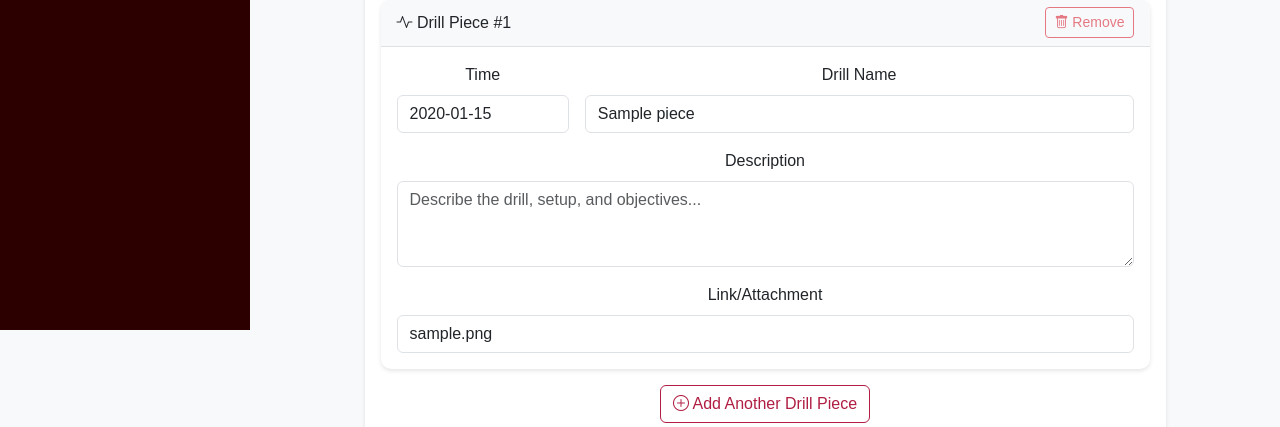
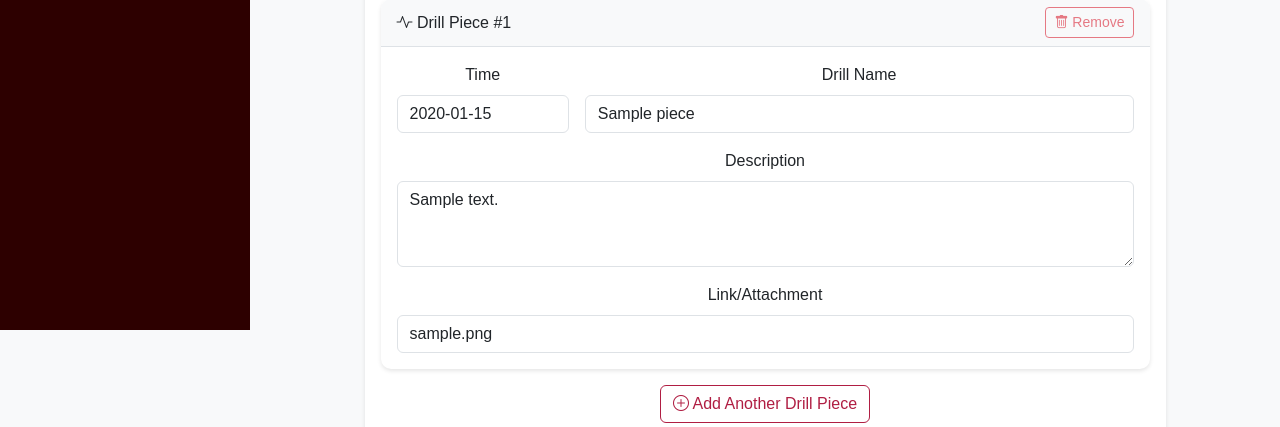
Before and after one commit to anthonyc9/bayonne-hockey-club, a Flask app: page /practice-plans/1/edit in a window 1280 px wide. Shown: the part 470-897 px from the top of the page. Run offline with Flask 3, Linux system fonts and the light colour scheme; a user stored in the database is signed in; tables that the repository leaves empty hold one stand-in row (values such as "Sample post"); some libraries are stand-ins or nearby versions.

Commit message:
Fix drill pieces data access by using drill_form.form.field_name.data

```diff
--- a/app/templates/practice_plan_form.html
+++ b/app/templates/practice_plan_form.html
@@ -474,7 +474,7 @@ function updateRemoveButtons() {
                                         <div class="row g-3">
                                             <div class="col-md-3">
                                                 <label class="form-label">Time</label>
-                                                <input type="text" name="drill_pieces-{{ loop.index0 }}-time" class="form-control" placeholder="e.g., 10 minutes, 5-10 min" value="{{ drill_form.time.data or '' }}">
+                                                <input type="text" name="drill_pieces-{{ loop.index0 }}-time" class="form-control" placeholder="e.g., 10 minutes, 5-10 min" value="{{ drill_form.form.time.data or '' }}">
                                                 {% if drill_form.time.errors %}
                                                     <div class="text-danger">
                                                         {% for error in drill_form.time.errors %}
@@ -485,7 +485,7 @@ function updateRemoveButtons() {
                                             </div>
                                             <div class="col-md-9">
                                                 <label class="form-label">Drill Name</label>
-                                                <input type="text" name="drill_pieces-{{ loop.index0 }}-drill_name" class="form-control" placeholder="e.g., Skating Drills, Passing Practice" value="{{ drill_form.drill_name.data or '' }}">
+                                                <input type="text" name="drill_pieces-{{ loop.index0 }}-drill_name" class="form-control" placeholder="e.g., Skating Drills, Passing Practice" value="{{ drill_form.form.drill_name.data or '' }}">
                                                 {% if drill_form.drill_name.errors %}
                                                     <div class="text-danger">
                                                         {% for error in drill_form.drill_name.errors %}
@@ -499,7 +499,7 @@ function updateRemoveButtons() {
                                                 <!-- DEBUG: drill_form: {{ drill_form }} -->
                                                 <!-- DEBUG: drill_form.description: {{ drill_form.description }} -->
                                                 <!-- DEBUG: drill_form.description.data: {{ drill_form.description.data }} -->
-                                                <textarea name="drill_pieces-{{ loop.index0 }}-description" class="form-control" rows="3" placeholder="Describe the drill, setup, and objectives...">{{ drill_form.description.data or '' }}</textarea>
+                                                <textarea name="drill_pieces-{{ loop.index0 }}-description" class="form-control" rows="3" placeholder="Describe the drill, setup, and objectives...">{{ drill_form.form.description.data or '' }}</textarea>
                                                 {% if drill_form.description.errors %}
                                                     <div class="text-danger">
                                                         {% for error in drill_form.description.errors %}
@@ -510,7 +510,7 @@ function updateRemoveButtons() {
                                             </div>
                                             <div class="col-12">
                                                 <label class="form-label">Link/Attachment</label>
-                                                <input type="text" name="drill_pieces-{{ loop.index0 }}-link_attachment" class="form-control" placeholder="URL or file reference (optional)" value="{{ drill_form.link_attachment.data or '' }}">
+                                                <input type="text" name="drill_pieces-{{ loop.index0 }}-link_attachment" class="form-control" placeholder="URL or file reference (optional)" value="{{ drill_form.form.link_attachment.data or '' }}">
                                                 {% if drill_form.link_attachment.errors %}
                                                     <div class="text-danger">
                                                         {% for error in drill_form.link_attachment.errors %}
```
